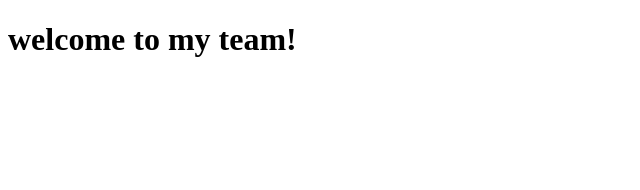
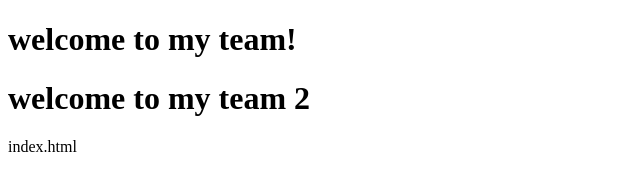
Before and after one commit to voduckhang/demo, a plain HTML site: page index.html in a window 1280 px wide. Shown: the whole page, without its empty margins (0-640 px from the left). Drawn offline with Linux system fonts and the light colour scheme.

Commit message:
update file index.html

```diff
--- a/index.html
+++ b/index.html
@@ -1,12 +1,19 @@
 <!DOCTYPE html>
 <html lang="en">
+
 <head>
     <meta charset="UTF-8">
     <meta http-equiv="X-UA-Compatible" content="IE=edge">
     <meta name="viewport" content="width=device-width, initial-scale=1.0">
     <title>Document</title>
 </head>
+
 <body>
     <h1>welcome to my team!</h1>
+    <h1>welcome to my team 2</h1>
 </body>
+
 </html>
+<!-- clone file GITHUB
+Working directory                           staging area                          local -->
+index.html
```
